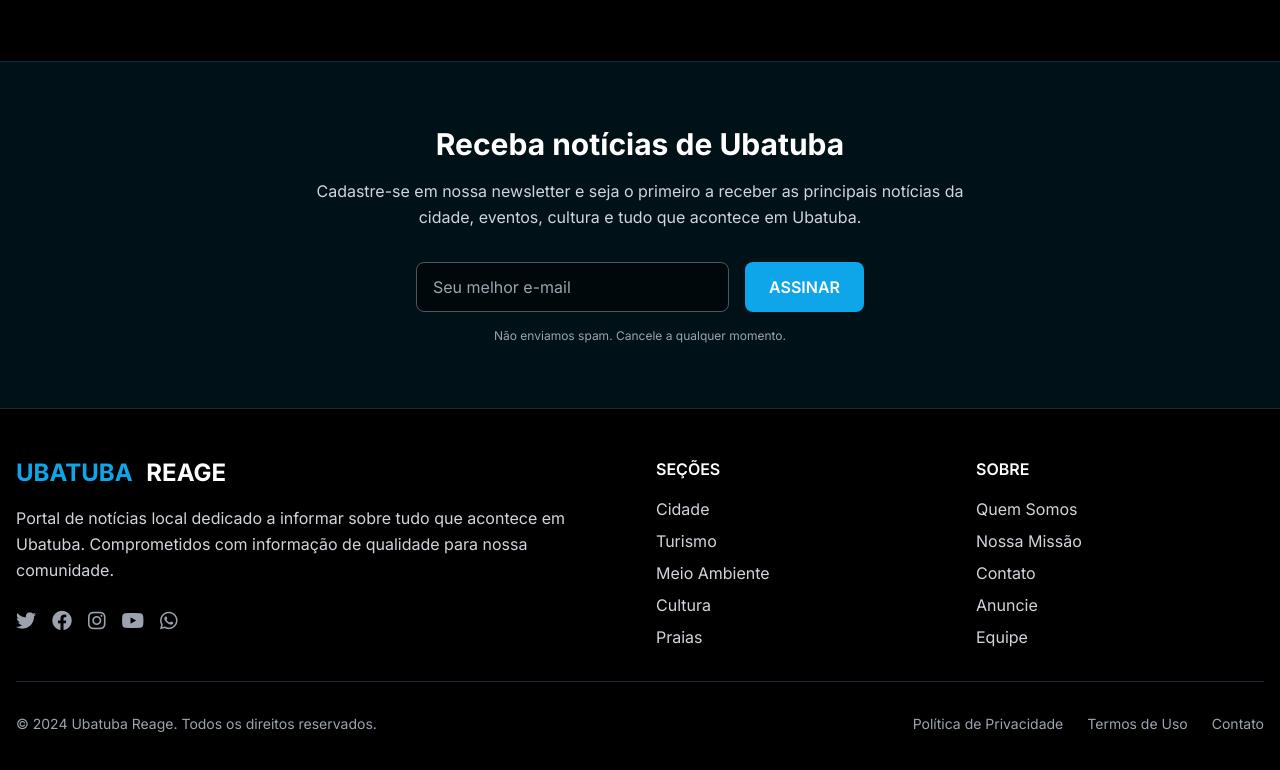
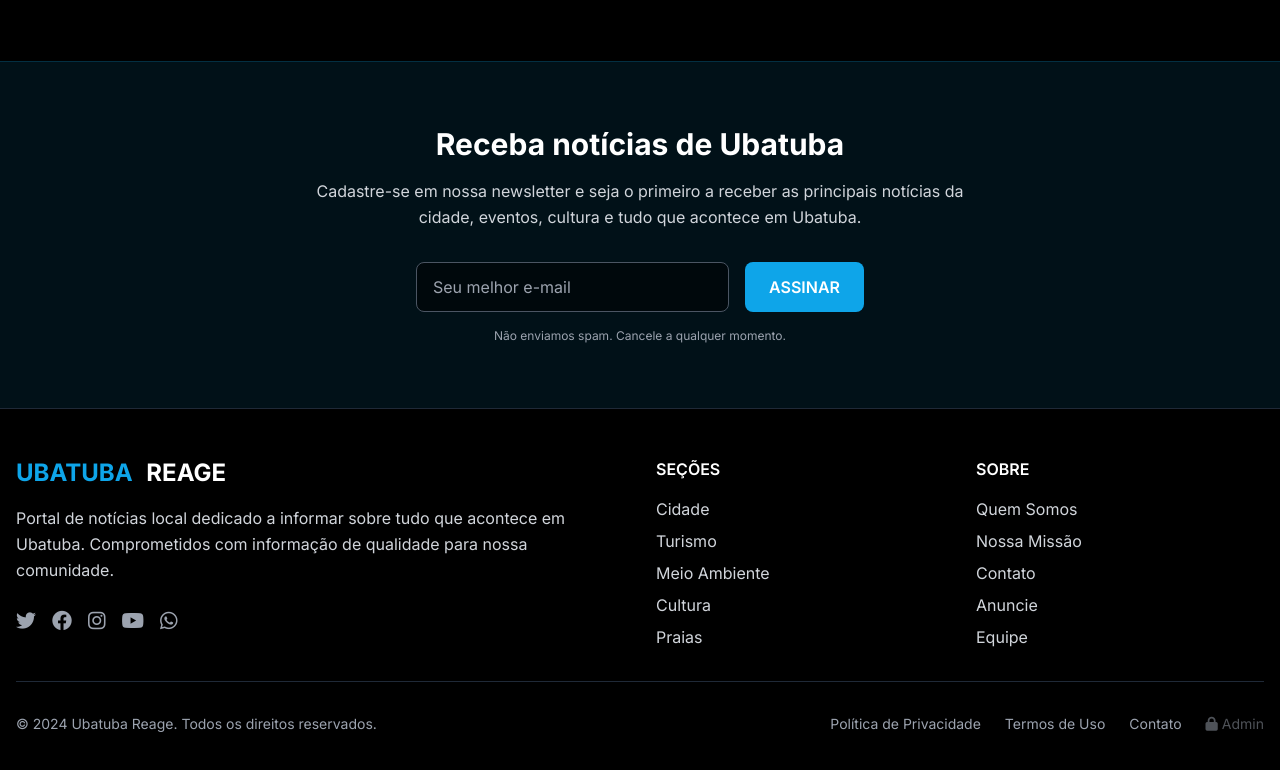
Before and after one commit to elton2024br/site-ubatuba, a plain HTML site: page index.html in a window 1280 px wide. Shown: the part 1485-2255 px from the top of the page. Drawn offline with nearby package versions, Linux system fonts and the light colour scheme; no server answers.

Commit message:
feat: Adiciona link para painel admin no footer do site

```diff
--- a/index.html
+++ b/index.html
@@ -434,6 +434,9 @@
                     <a href="#" class="hover:text-ubatuba-blue transition-colors">Política de Privacidade</a>
                     <a href="#" class="hover:text-ubatuba-blue transition-colors">Termos de Uso</a>
                     <a href="#" class="hover:text-ubatuba-blue transition-colors">Contato</a>
+                    <a href="admin/login.html" class="hover:text-ubatuba-blue transition-colors opacity-50 hover:opacity-100" title="Painel Administrativo">
+                        <i class="fas fa-lock mr-1"></i>Admin
+                    </a>
                 </div>
             </div>
         </div>
```
